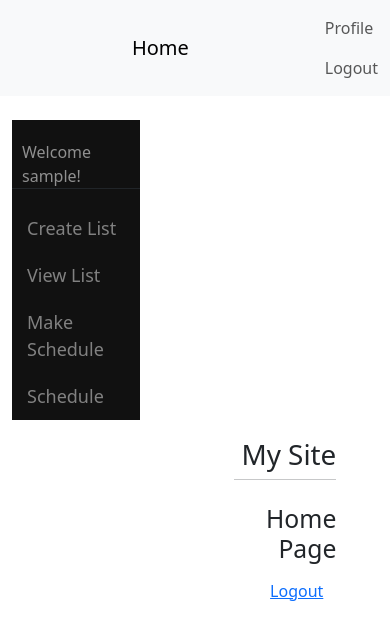
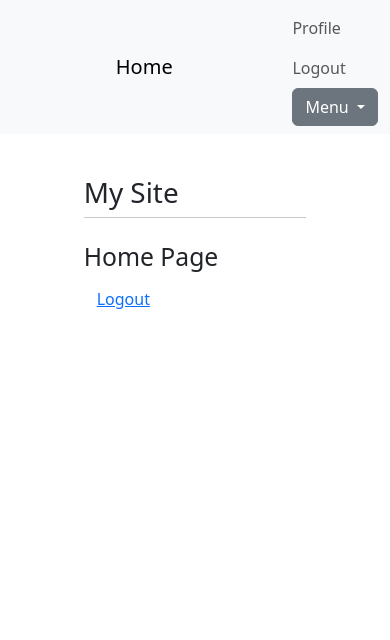
Before and after one commit to dylanp581/django_todolist, a Django app: page / in a window 390 px wide. Shown: the top 640 px of the page. Run offline with Django 4.2, Linux system fonts and the light colour scheme; the visitor is signed in with stand-in values (Sample User, id 1); some libraries are stand-ins or nearby versions.

Commit message:
made the mobile version more like the desktop 0.07

```diff
--- a/main/templates/main/base.html
+++ b/main/templates/main/base.html
@@ -64,7 +64,7 @@
                 }
 
                 .main {
-                    text-align: right;
+                    margin-left: 0;
                 }
             }
         </style>
@@ -90,6 +90,17 @@
                             {% csrf_token %}
                             <button type="submit" class="btn btn-link nav-item nav-link">Logout</button>
                         </form>
+                        <div class="dropdown d-lg-none">
+                            <button class="btn btn-secondary dropdown-toggle" type="button" id="sidebarDropdown" data-bs-toggle="dropdown" aria-expanded="false">
+                                Menu
+                            </button>
+                            <ul class="dropdown-menu" aria-labelledby="sidebarDropdown">
+                                <li><a class="dropdown-item" href="{% url 'create' %}">Create List</a></li>
+                                <li><a class="dropdown-item" href="{% url 'view' %}">View List</a></li>
+                                <li><a class="dropdown-item" href="{% url 'create_schedule' %}">Make Schedule</a></li>
+                                <li><a class="dropdown-item" href="{% url 'schedule_list' %}">Schedule</a></li>
+                            </ul>
+                        </div>
                     {% else %}
                         <a class="nav-item nav-link" href="{% url 'login' %}">Login</a>
                         <a class="nav-item nav-link" href="{% url 'register' %}">Register</a>
@@ -99,7 +110,7 @@
         </nav>
         <div class="container mt-4">
         {% if user.is_authenticated %}
-        <div class="sidenav">
+        <div class="sidenav d-none d-lg-block">
             <p id="username" class="border-bottom border-dark">Welcome {{ user }}!</p>
             <a href="{% url 'create' %}">Create List</a>
             <a href="{% url 'view' %}">View List</a>
```
